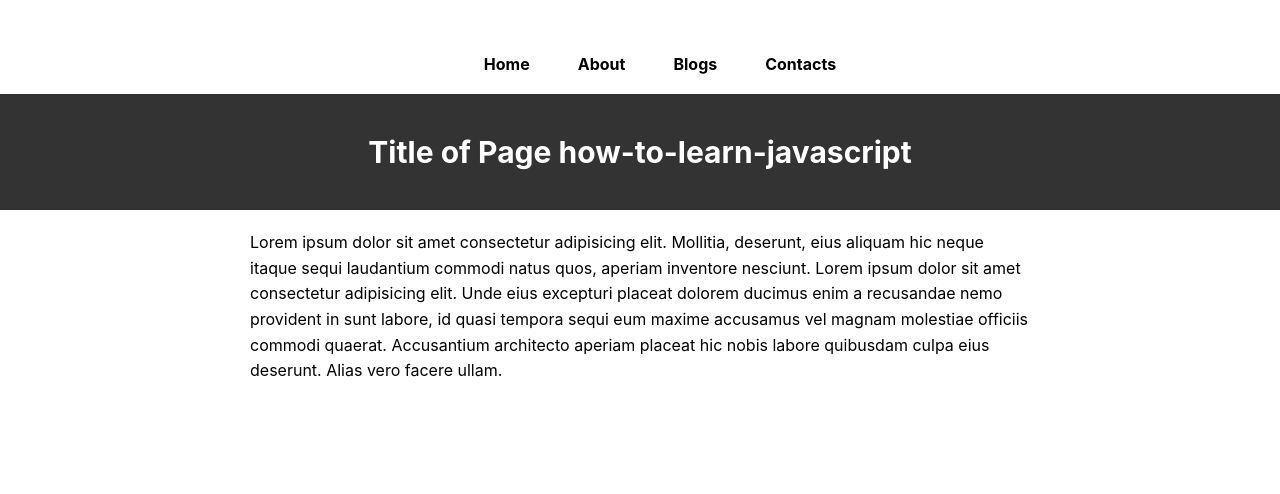
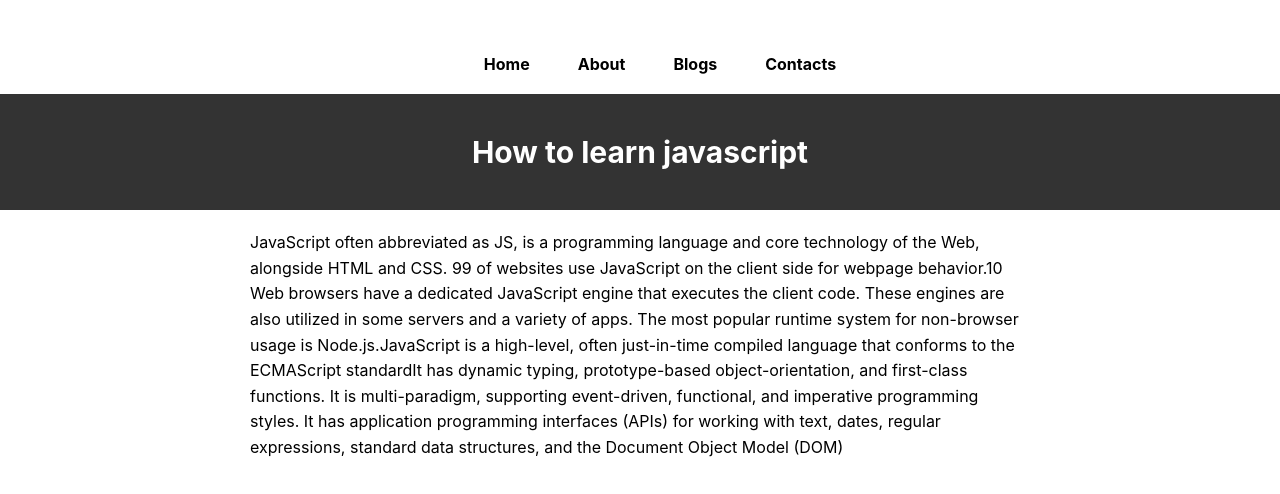
Before and after one commit to abhafeez24/Hunting-Coder-nextjs, a Next.js app: page /blogpost/how-to-learn-javascript in a window 1280 px wide. Shown: the top 494 px of the page. Built offline with nearby package versions, Linux system fonts and the light colour scheme.

Commit message:
getblogs using API

```diff
--- a/pages/api/getblog.js
+++ b/pages/api/getblog.js
@@ -3,7 +3,7 @@
 import * as fs from 'fs';
 
 export default function handler(req, res) {
-  fs.readFile("blogdata/how-to-learn-javascript.json", 'utf-8', (err, data) => {
+  fs.readFile(`blogdata/${req.query.slug}.json`, 'utf-8', (err, data) => {
     console.log()
     res.status(200).json(JSON.parse(data))
   })
--- a/pages/blogpost/[slug].js
+++ b/pages/blogpost/[slug].js
@@ -1,4 +1,4 @@
-import React from "react";
+import React, {useState, useEffect} from "react";
 
 import styles from "../../styles/BlogPost.module.css";
 import { useRouter } from "next/router";
@@ -7,24 +7,31 @@ import { useRouter } from "next/router";
 //find the file corresponding to slug
 //populate them inside
 const slug = () => {
+  const [blog, setBlog] = useState([])
   const router = useRouter();
-  let { slug } = router.query;
+
+  useEffect(() => {
+    if(!router.isReady) {
+      return;
+    }
+    const { slug } = router.query;
+    fetch(`http://localhost:3000/api/getblog?slug=${slug}`).then((a)=> a.json()).then((parsed) => {
+      console.log(slug)
+      console.log(parsed)
+      setBlog(parsed)
+      console.log(blog)
+
+    })
+  }, [router.isReady])
 
   return (
     <div className={styles.main}>
       <div className={styles.container}>
-        <h1 className={styles.heading}>Title of Page {slug}</h1>
+        <h1 className={styles.heading}>{blog && blog.title}</h1>
       </div>
 
       <div className={styles.text}>
-        Lorem ipsum dolor sit amet consectetur adipisicing elit. Mollitia,
-        deserunt, eius aliquam hic neque itaque sequi laudantium commodi natus
-        quos, aperiam inventore nesciunt. Lorem ipsum dolor sit amet consectetur
-        adipisicing elit. Unde eius excepturi placeat dolorem ducimus enim a
-        recusandae nemo provident in sunt labore, id quasi tempora sequi eum
-        maxime accusamus vel magnam molestiae officiis commodi quaerat.
-        Accusantium architecto aperiam placeat hic nobis labore quibusdam culpa
-        eius deserunt. Alias vero facere ullam.
+        {blog && blog.content}
       </div>
     </div>
   );
```
